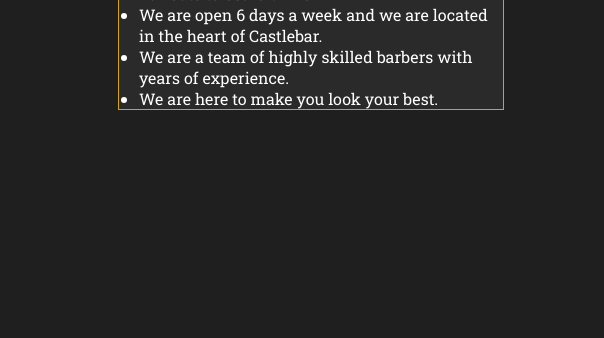
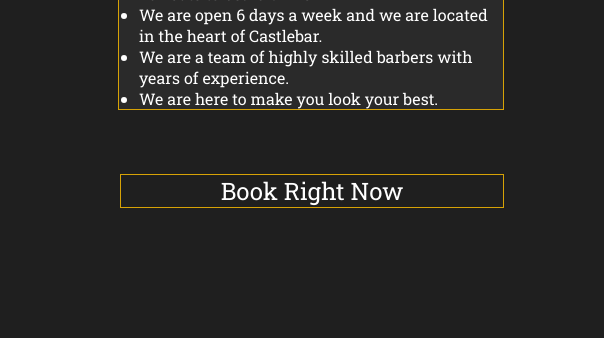
Before and after one commit to VitorBarbosaDev/barbosathebarber, a plain HTML site: page index.html in a window 1280 px wide. Shown: the part 970-1308 px from the top of the page, 676-1280 px from the left. Drawn offline with nearby package versions, Linux system fonts and the light colour scheme.

Commit message:
Add book button that will eventually link to Contact page

```diff
--- a/assets/css/style.css
+++ b/assets/css/style.css
@@ -118,7 +118,7 @@ header{
 /* Statement section */
 #statement{
     padding-top: 75px;
-    height: 6000px;
+    height: 600px;
 }
 #statement > h2{
     text-align: center;
@@ -138,9 +138,9 @@ header{
 }
 .statement__inner{
     float: right;
+    height: 70%;
     width: 30%;
     margin-right: 100px;
-    margin-left: 0px;
     border: 1px solid var(--accent-color)
 }
 .statement__text{
@@ -157,6 +157,26 @@ header{
     padding-left: 20px;
     padding-right: 10px;
 }
+#book_link{
+    Color: var(--text-color);
+    padding-top: 5%;
+    text-align: center;
+    float: right;
+    height: 70%;
+    width: 30%;
+    margin-right: 100px;
+    text-decoration: none;
+}
+#book_link p{
+    font-size: 150%;
+   border: .5px solid var(--accent-color);
+    text-align: center;
+}
+
+#book_link p:hover{
+    border: .5px solid var(--text-color);
+    background-color: var(--secondary-color);
+}
 
 /* Colors */
 :root {
--- a/index.html
+++ b/index.html
@@ -50,7 +50,9 @@
                 <li>We are here to make you look your best.</li></ul>
             </div>
         </div>
+        <a id="book_link" href="#"><p>Book Right Now</p></a>
     </div>
+
     </section>
 
     Button to contact Page where opening hours and location will be
```
